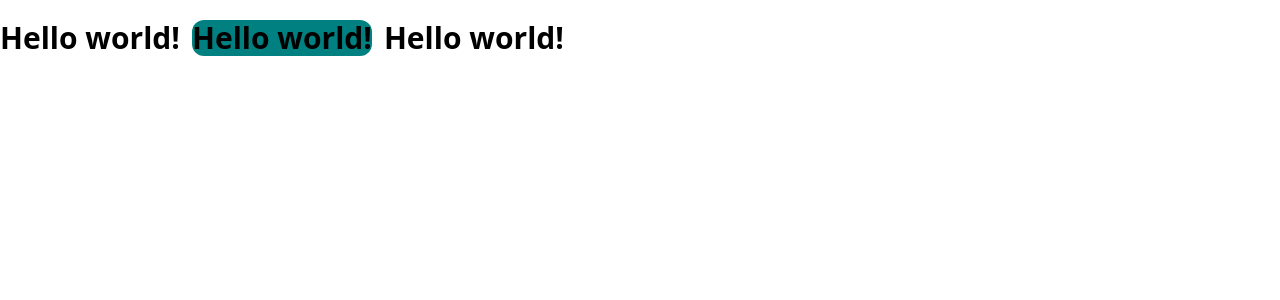
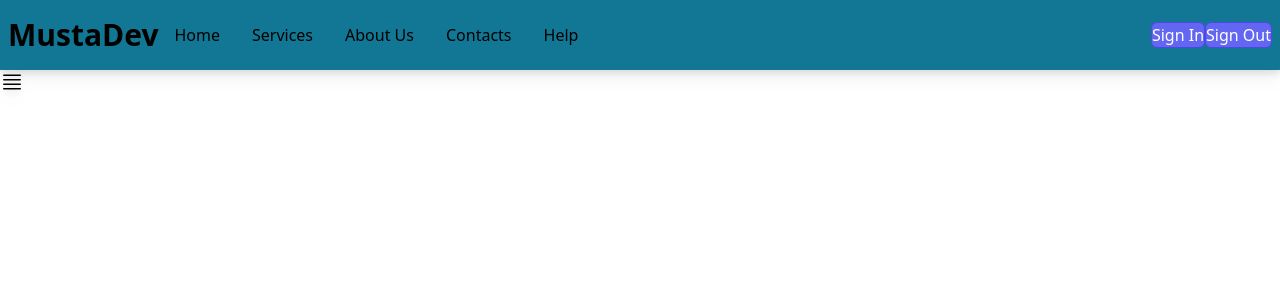
Before and after one commit to Jadoiconic/liblaryManagement, a React (Create React App) app: page / in a window 1280 px wide. Shown: the top 300 px of the page. Built offline with nearby package versions, Linux system fonts and the light colour scheme.

Commit message:
Creating navBar

```diff
--- a/package.json
+++ b/package.json
@@ -7,6 +7,7 @@
     "@testing-library/react": "^13.4.0",
     "@testing-library/user-event": "^13.5.0",
     "axios": "^1.2.0",
+    "heroicons": "^2.0.13",
     "react": "^18.2.0",
     "react-dom": "^18.2.0",
     "react-router-dom": "^6.4.4",
--- a/src/App.js
+++ b/src/App.js
@@ -1,18 +1,11 @@
 import React from 'react'
+import NavBAr from './components/header/header';
 
 function App() {
   return (
-    <div className="bg-slat-700 flex gap-3 py-5">
-      <h1 className="text-3xl font-bold ">
-        Hello world!
-      </h1>
-      <h1 className="text-3xl font-bold bg-[teal] rounded-xl">
-        Hello world!
-      </h1>
-      <h1 className="text-3xl font-bold ">
-        Hello world!
-      </h1>
-    </div>
+    <>
+      <NavBAr />
+    </>
   );
 }
 
--- /dev/null
+++ b/src/components/header/header.jsx
@@ -0,0 +1,33 @@
+import React from 'react'
+
+
+const NavBAr = () => {
+  return (
+    <nav className='w-screen h-[70px] z-10 bg-[#127795] drop-shadow-lg'>
+      <div className='px-2 flex justify-between items-center w-full h-full'>
+        <div className='flex items-center'>
+          <h1 className='text-2xl font-bold sm:text-3xl'>MustaDev</h1>
+          <ul className="hidden md:flex">
+            <li className=''>Home</li>
+            <li className=''>Services</li>
+            <li className=''>About Us</li>
+            <li className=''>Contacts</li>
+            <li className=''>Help</li>
+          </ul>
+        </div>
+        <div>
+          <button>Sign In</button>
+          <button>Sign Out</button>
+        </div>
+      </div>
+      <div>
+        <svg xmlns="http://www.w3.org/2000/svg" fill="none" viewBox="0 0 24 24" strokeWidth={1.5} stroke="currentColor" className="w-6 h-6">
+        <path strokeLinecap="round" strokeLinejoin="round" d="M3.75 5.25h16.5m-16.5 4.5h16.5m-16.5 4.5h16.5m-16.5 4.5h16.5" />
+      </svg>
+      </div>
+
+    </nav>
+  )
+}
+
+export default NavBAr
--- a/src/index.css
+++ b/src/index.css
@@ -1,3 +1,13 @@
 @tailwind base;
 @tailwind components;
 @tailwind utilities;
+
+@layer base {
+    li{
+        @apply p-4;
+    }
+    button {
+        @apply text-white border bg-indigo-500 border-indigo-600
+        hover:bg-transparent hover:text-white rounded-md
+    }
+}
```
Also changed, not shown: 1 other file (tests, documents, lock files or other folders).
